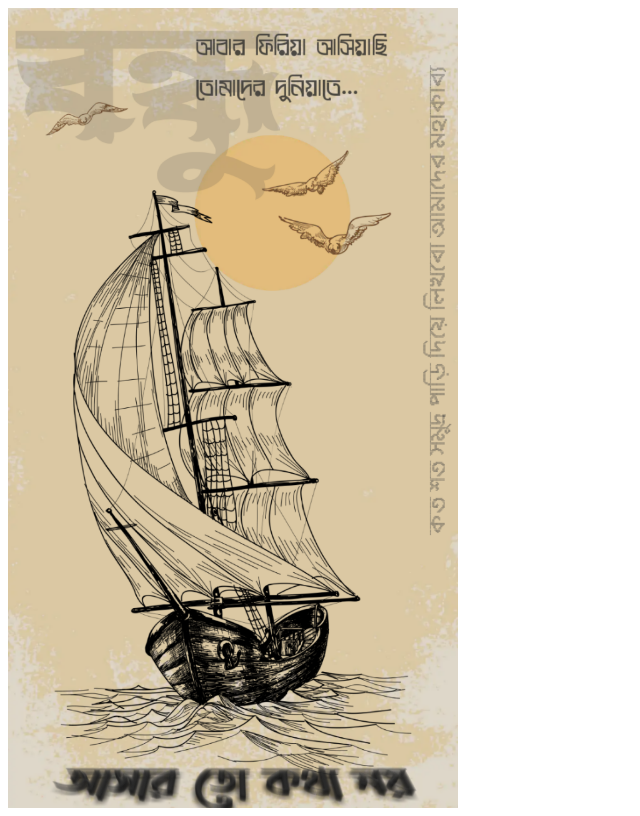
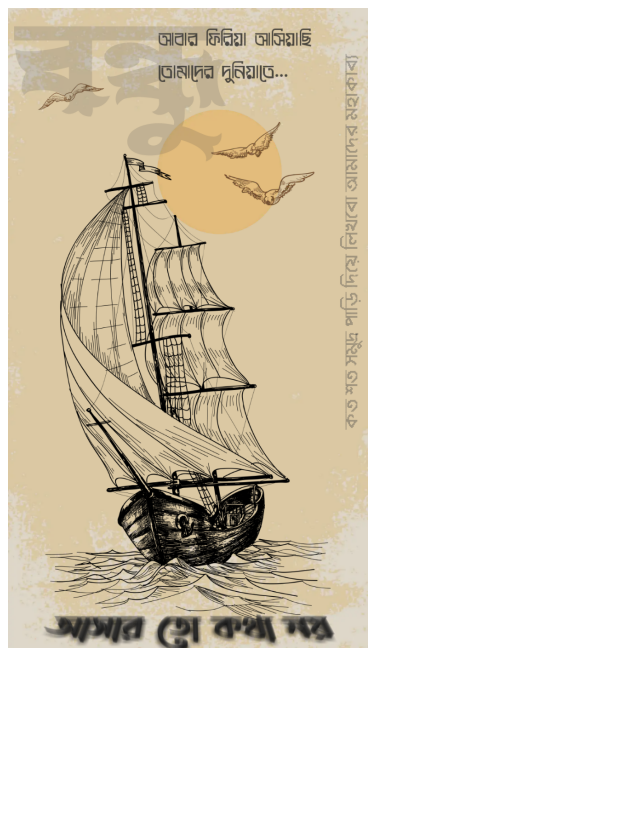
Before and after one commit to 10920284/1510232771, a plain HTML site: page index.html in a window 1280 px wide. Shown: the whole page, without its empty margins (0-640 px from the left). Drawn offline with Linux system fonts and the light colour scheme.

Commit message:
Update index.html

```diff
--- a/index.html
+++ b/index.html
@@ -1 +1 @@
-<img src="https://10920284.github.io/1510232771/20210703_052121.png" style="width:auto;height:100vh">
+<img src="https://10920284.github.io/1510232771/20210703_052121.png" style="width:auto;height:80vh">
```
